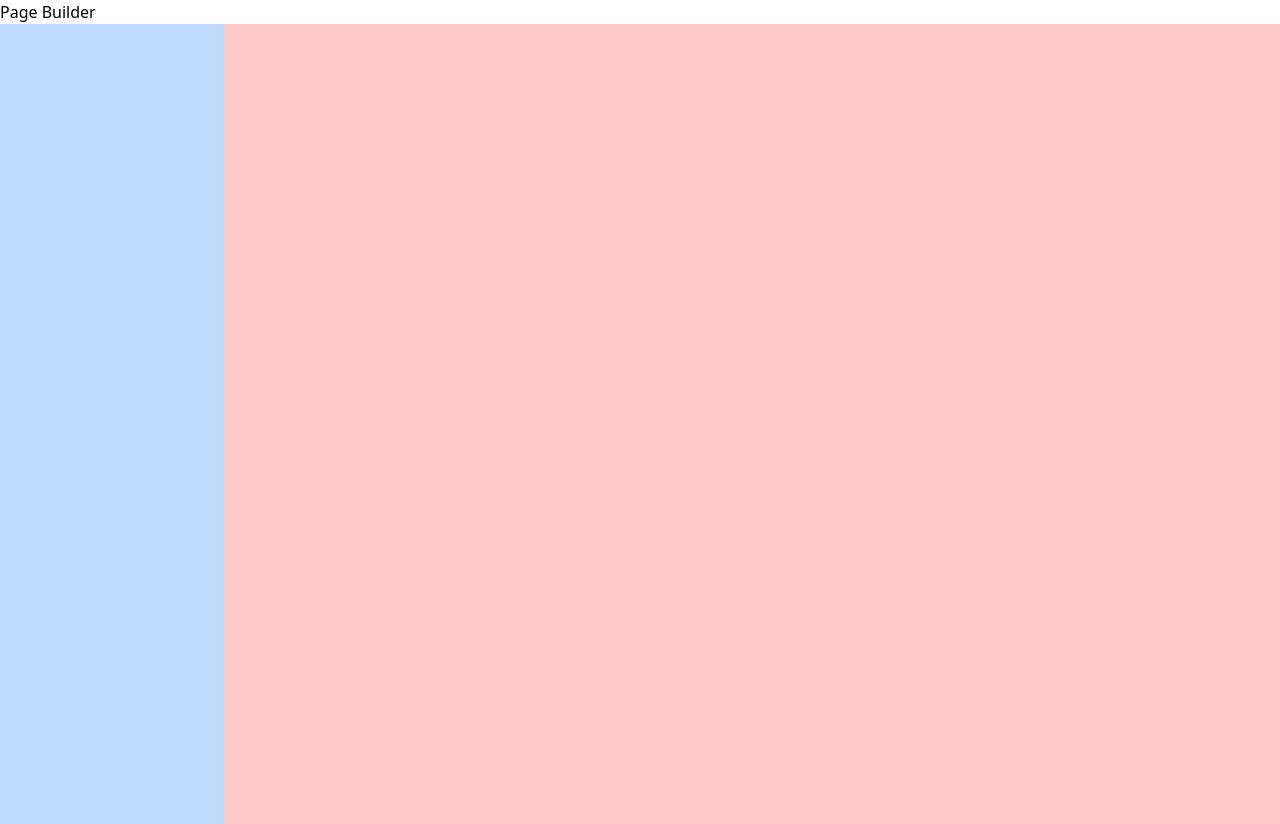
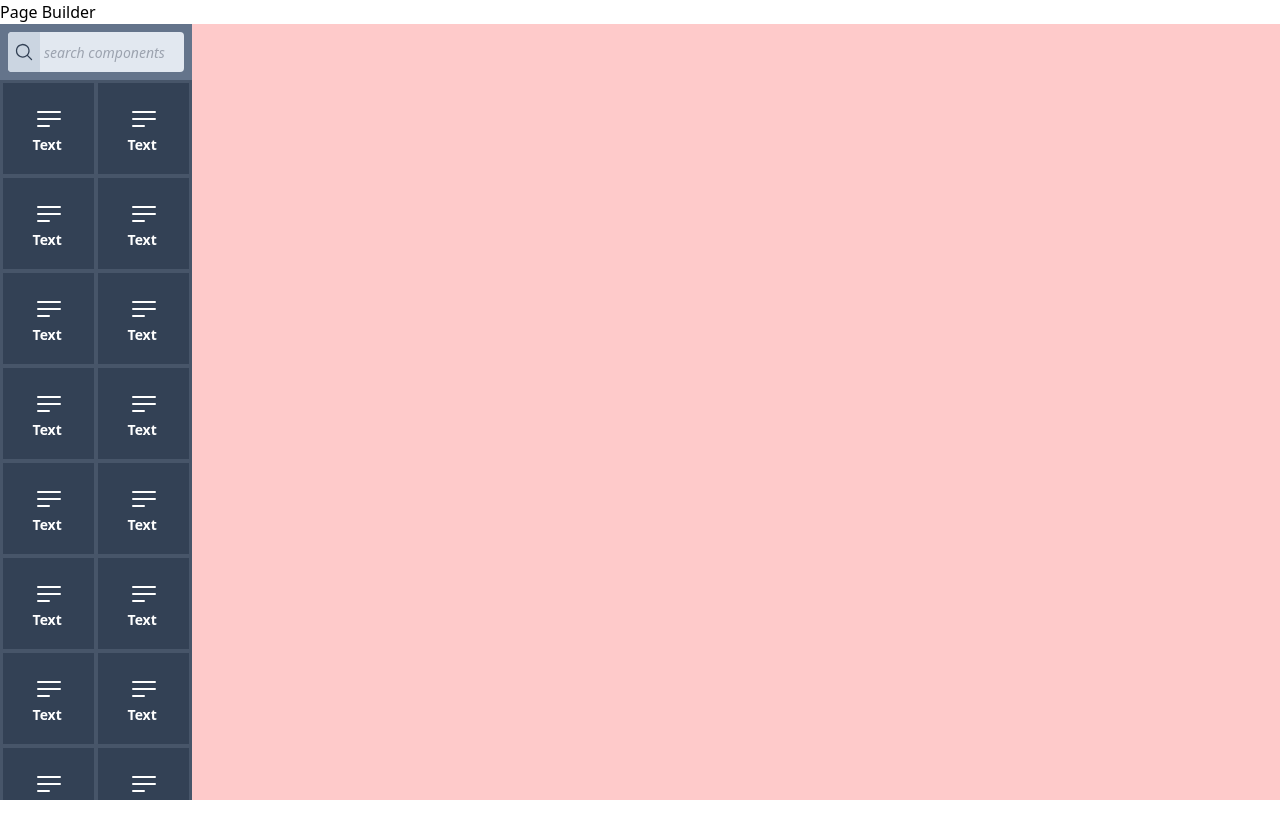
Before and after one commit to pharos-lab/tower, a Vue app: page / in a window 1280 px wide. After the commit the page ends 800 px from the top, so only its background shows below. Built offline with nearby package versions, Linux system fonts and the light colour scheme.

Commit message:
made toolbar with search

```diff
--- a/index.html
+++ b/index.html
@@ -7,7 +7,7 @@
     <title>Vite + Vue</title>
   </head>
   <body>
-    <div id="app" class="h-screen"></div>
+    <div id="app" class="h-screen overflow-clip"></div>
     <script type="module" src="/src/main.js"></script>
   </body>
 </html>
--- a/package.json
+++ b/package.json
@@ -9,6 +9,7 @@
     "preview": "vite preview"
   },
   "dependencies": {
+    "@heroicons/vue": "^2.0.16",
     "vue": "^3.2.47"
   },
   "devDependencies": {
--- a/src/components/TPageBuilder.vue
+++ b/src/components/TPageBuilder.vue
@@ -1,13 +1,85 @@
 <template>
   <h2>Page Builder</h2>
-  <section class="t-page-builder h-full bg-slate-200 flex">
-    <aside class="t-toolbar w-56 bg-blue-200"></aside>
+  <section class="t-page-builder h-full flex">
+    <aside class="t-toolbar w-48 bg-slate-500 overflow-auto">
+      <div class="t-search relative p-2">
+        <input
+          type="text"
+          class="
+            rounded
+            block
+            py-2
+            pl-9
+            bg-slate-200
+            w-full
+            placeholder:text-sm placeholder:italic
+          "
+          placeholder="search components"
+        />
+        <span
+          class="
+            absolute
+            top-2
+            w-8
+            h-10
+            flex
+            justify-center
+            items-center
+            bg-slate-300
+            rounded-l
+            text-slate-700
+          "
+        >
+          <MagnifyingGlassIcon class="w-5 h-5" />
+        </span>
+      </div>
+
+      <div
+        class="
+          t-components
+          grid grid-cols-2
+          border border-slate-600
+          overflow-auto
+        "
+      >
+        <div
+          class="
+            aspect-square
+            flex
+            justify-center
+            items-center
+            bg-slate-700
+            text-white
+            border-2 border-slate-600
+            hover:bg-slate-600
+            cursor-pointer
+          "
+          v-for="n in 20"
+        >
+          <div class="">
+            <Bars3BottomLeftIcon class="w-8 h-8" />
+            <p class="text-sm font-semibold">Text</p>
+          </div>
+        </div>
+      </div>
+    </aside>
     <div class="canvas bg-red-200 grow"></div>
   </section>
 </template>
 
 <script setup>
+import { MagnifyingGlassIcon } from '@heroicons/vue/24/solid';
+import { Bars3BottomLeftIcon } from '@heroicons/vue/24/solid';
+import { PhotoIcon } from '@heroicons/vue/24/outline';
 const props = defineProps({});
 </script>
 
-<style scoped></style>
+<style scoped>
+.t-toolbar::-webkit-scrollbar {
+  width: 100px;
+}
+
+.t-toolbar {
+  scrollbar-width: thin;
+}
+</style>
```
Also changed, not shown: 1 other file (tests, documents, lock files or other folders).
